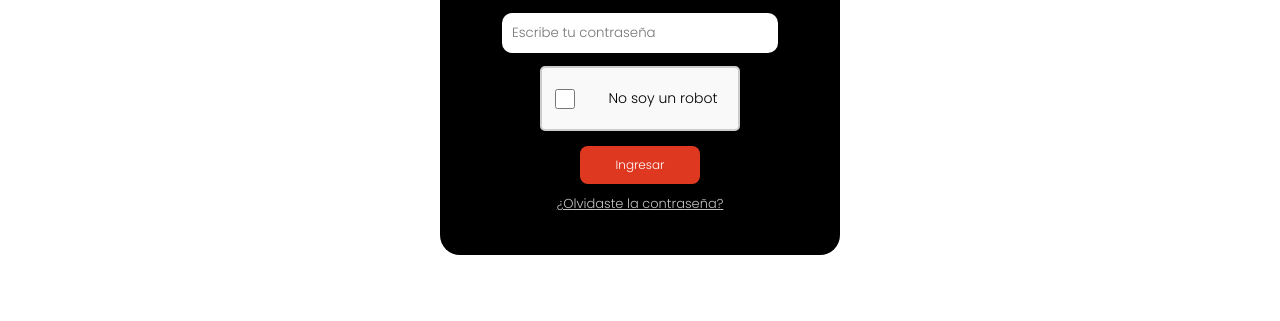
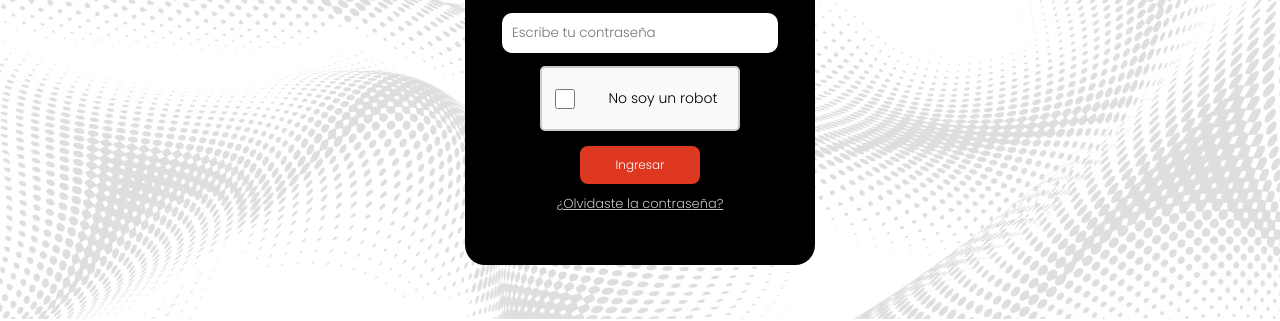
Before and after one commit to AnyJuanElse/LUDO, a plain HTML site: page login.html in a window 1280 px wide. Shown: the part 479-800 px from the top of the page. Drawn offline with Linux system fonts and the light colour scheme.

Commit message:
Fixed background img deploy

```diff
--- a/css/background.css
+++ b/css/background.css
@@ -1,5 +1,5 @@
 body {
-    background-image: url('/img/rb_67254.png');
+    background-image: url('/img/rb_67254\ .png');
     background-size: cover;
     background-repeat: no-repeat;
     background-position: bottom;
--- a/css/components.css
+++ b/css/components.css
@@ -1,8 +1,8 @@
  /*Log in form styles*/
  .login{
     text-align: center;
-    width: 400px;
-    height: 480px;
+    width: 350px;
+    height: 490px;
     margin: auto;
     border-radius: 20px;
     background-color: #000000;
```
